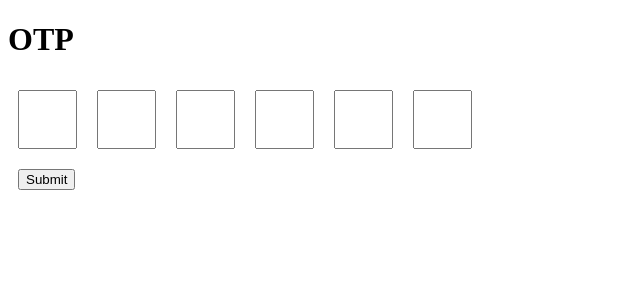
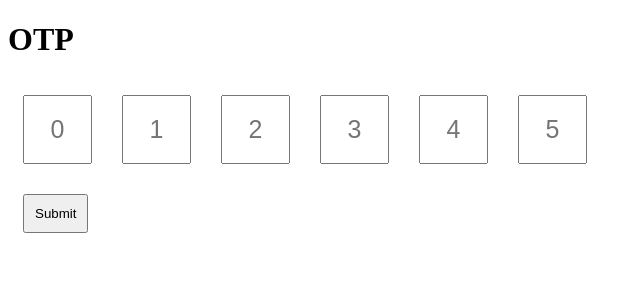
Before and after one commit to info-vivekranjan/react-problems-1, a Next.js app: page /2/otp in a window 1280 px wide. Shown: the top 300 px of the page, without its empty margins (0-641 px from the left). Built offline with nearby package versions, Linux system fonts and the light colour scheme.

Commit message:
OTP added again

```diff
--- a/src/app/2/otp/page.tsx
+++ b/src/app/2/otp/page.tsx
@@ -28,7 +28,7 @@ export default function OTP() {
     }
   };
 
-  const handleRemoveOtp = (
+  const handleChangeDelete = (
     e: React.KeyboardEvent<HTMLInputElement>,
     index: number,
   ) => {
@@ -38,9 +38,11 @@ export default function OTP() {
 
     if (index > 0) {
       e.preventDefault();
+
       const newOtp = [...otp];
 
       newOtp[index - 1] = "";
+
       setOtp(newOtp);
 
       otpRef.current[index - 1]?.focus();
@@ -48,24 +50,27 @@ export default function OTP() {
   };
 
   const handlePaste = (e: React.ClipboardEvent) => {
-    const pastedOtp = e.clipboardData.getData("text");
-    console.log("pastedOtp===", pastedOtp);
+    const pastedText = e.clipboardData.getData("text");
 
-    if (pastedOtp.length > OTP_LENGTH) {
+    console.log("pastedText===", pastedText);
+
+    if (pastedText.trim().length > OTP_LENGTH) {
       return;
     }
 
-    setOtp(pastedOtp.split(""));
+    setOtp(pastedText.split(""));
   };
 
   const handleSubmit = (e: React.SyntheticEvent) => {
     e.preventDefault();
 
-    if (otp.join("").length !== OTP_LENGTH) {
-      return;
-    }
+    const payload = {
+      otp: otp.join(""),
+    };
 
-    console.log("otp==", otp.join(""));
+    setOtp(Array(OTP_LENGTH).fill(""));
+
+    console.log(payload);
   };
 
   console.log(otp);
@@ -74,33 +79,37 @@ export default function OTP() {
     <>
       <h1>OTP</h1>
       <form onSubmit={handleSubmit}>
-        {otp.map((item, index) => {
+        {otp?.map((item, index) => {
           return (
             <input
-              key={index}
               maxLength={1}
               type="text"
               value={item}
               id={item + index}
               onChange={(e) => handleChangeOtp(e, index)}
-              onKeyDown={(e) => handleRemoveOtp(e, index)}
-              onPaste={handlePaste}
+              onKeyDown={(e) => handleChangeDelete(e, index)}
+              onPaste={(e) => handlePaste(e)}
+              placeholder={String(index)}
               ref={(ele) => {
                 otpRef.current[index] = ele;
               }}
               style={{
-                padding: "10px",
-                width: "35px",
-                height: "35px",
+                padding: "15px",
                 fontSize: "25px",
                 textAlign: "center",
-                margin: "10px",
+                height: "35px",
+                width: "35px",
+                margin: "15px",
               }}
             />
           );
         })}
         <br />
-        <input type="submit" value="Submit" style={{ margin: "10px" }} />
+        <input
+          type="submit"
+          value="Submit"
+          style={{ padding: "10px", margin: "15px" }}
+        />
       </form>
     </>
   );
```
